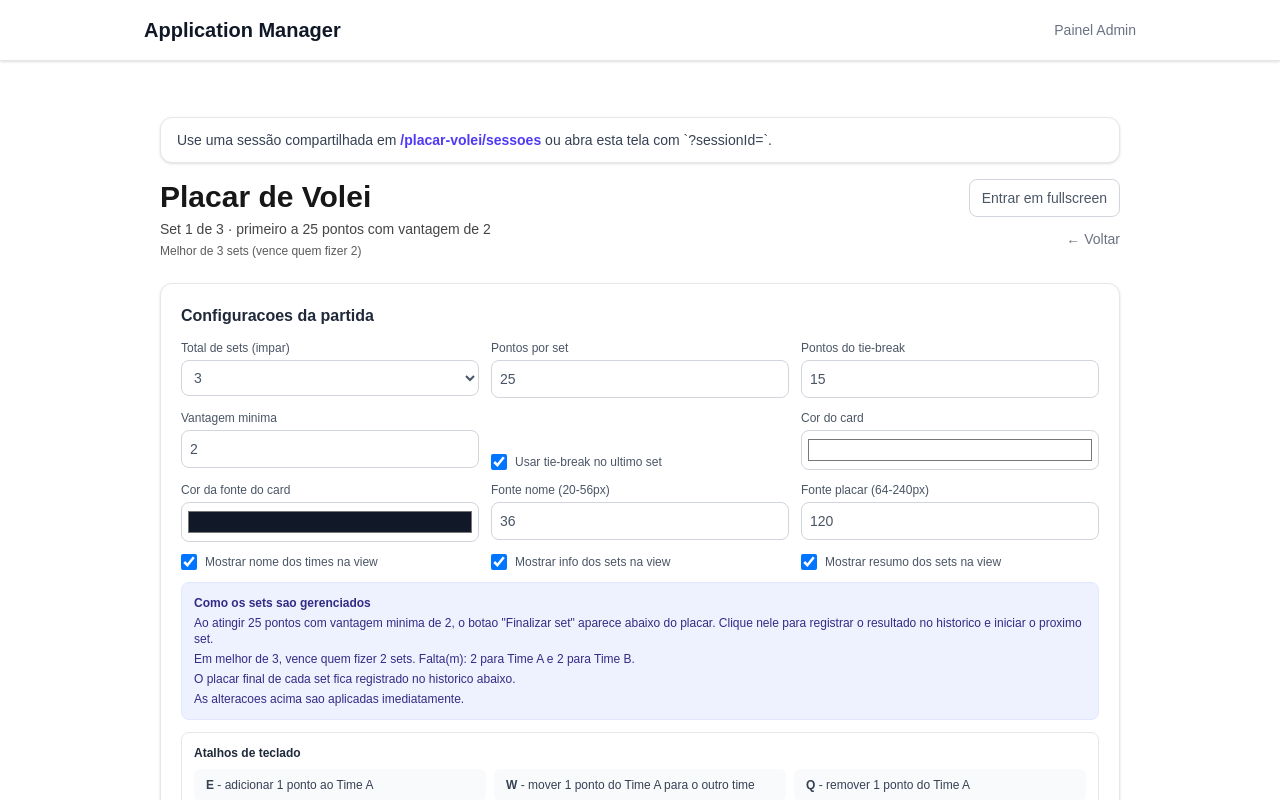
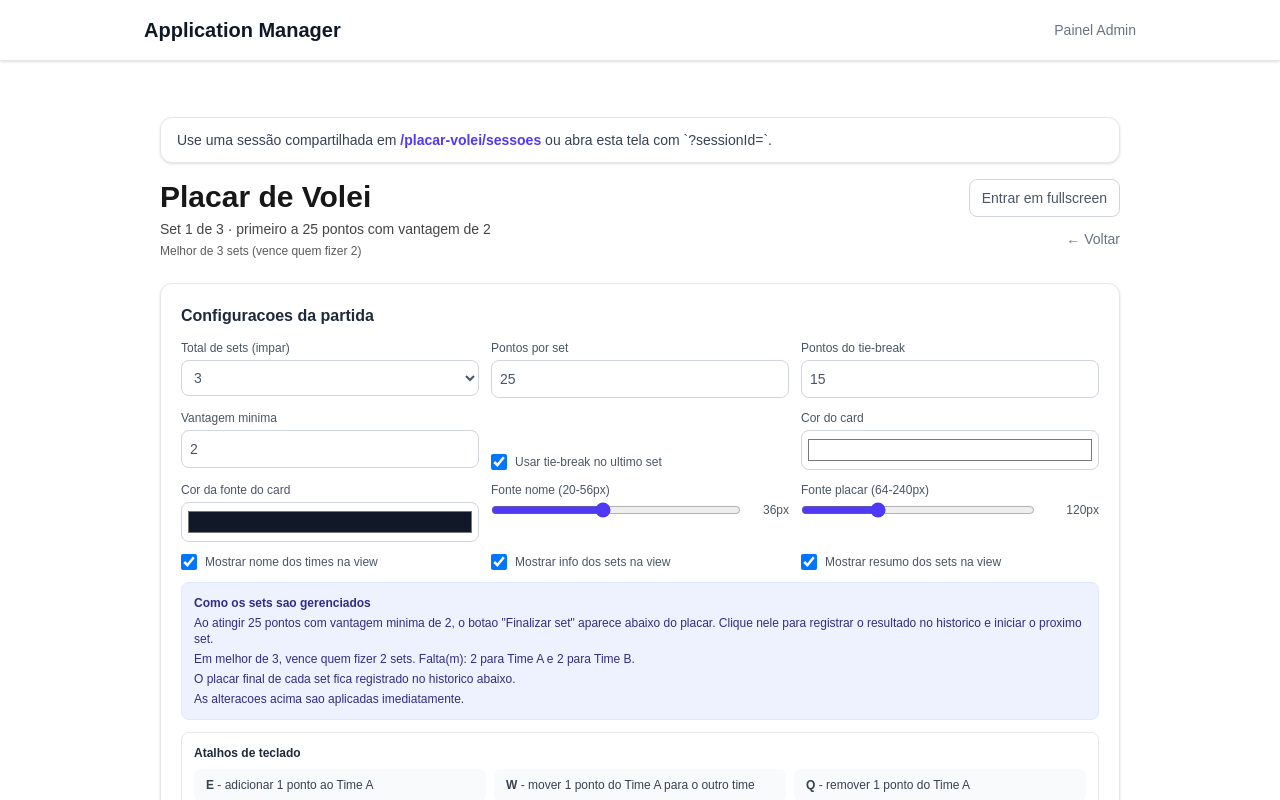
Before and after one commit to Digojos/application-manager, a Next.js app: page /placar-volei in a window 1280 px wide. Shown: the top 800 px of the page. Built offline with nearby package versions, Linux system fonts and the light colour scheme.

Commit message:
ajuste de cadastro de tela, troca de componente para aumenta fonte

```diff
--- a/app/admin/MiniAppForm.tsx
+++ b/app/admin/MiniAppForm.tsx
@@ -68,7 +68,7 @@
         <label className="block text-sm font-medium text-gray-700 mb-1">Título</label>
         <input
           {...register("title")}
-          className="w-full rounded-lg border border-gray-300 px-3 py-2 text-sm focus:outline-none focus:ring-2 focus:ring-indigo-500"
+          className="w-full rounded-lg border border-gray-300 px-3 py-2 text-sm font-mono focus:outline-none focus:ring-2 focus:ring-indigo-500 text-gray-900"
           placeholder="Ex: Placar de Vôlei"
         />
         {errors.title && <p className="mt-1 text-xs text-red-500">{errors.title.message}</p>}
@@ -78,7 +78,7 @@
         <label className="block text-sm font-medium text-gray-700 mb-1">Path</label>
         <input
           {...register("path")}
-          className="w-full rounded-lg border border-gray-300 px-3 py-2 text-sm font-mono focus:outline-none focus:ring-2 focus:ring-indigo-500"
+          className="w-full rounded-lg border border-gray-300 px-3 py-2 text-sm font-mono focus:outline-none focus:ring-2 focus:ring-indigo-500 text-gray-900"
           placeholder="Ex: /placar-volei"
           disabled={isEditing}
         />
@@ -91,7 +91,7 @@
         <textarea
           {...register("description")}
           rows={3}
-          className="w-full rounded-lg border border-gray-300 px-3 py-2 text-sm focus:outline-none focus:ring-2 focus:ring-indigo-500 resize-none"
+          className="w-full rounded-lg border border-gray-300 px-3 py-2 text-sm font-mono focus:outline-none focus:ring-2 focus:ring-indigo-500 text-gray-900"
           placeholder="Descreva o que essa aplicação faz..."
         />
         {errors.description && <p className="mt-1 text-xs text-red-500">{errors.description.message}</p>}
--- a/app/login/page.tsx
+++ b/app/login/page.tsx
@@ -46,7 +46,7 @@
           onChange={(e) => setEmail(e.target.value)}
           required
           autoComplete="email"
-          className="w-full rounded-lg border border-gray-300 px-3 py-2 text-sm focus:outline-none focus:ring-2 focus:ring-indigo-500"
+          className="w-full rounded-lg border border-gray-300 px-3 py-2 text-sm focus:outline-none focus:ring-2 focus:ring-indigo-500 text-gray-900"
           placeholder="admin@exemplo.com"
         />
       </div>
@@ -59,7 +59,7 @@
           onChange={(e) => setPassword(e.target.value)}
           required
           autoComplete="current-password"
-          className="w-full rounded-lg border border-gray-300 px-3 py-2 text-sm focus:outline-none focus:ring-2 focus:ring-indigo-500"
+          className="w-full rounded-lg border border-gray-300 px-3 py-2 text-sm focus:outline-none focus:ring-2 focus:ring-indigo-500 text-gray-900"
           placeholder="********"
         />
       </div>
--- a/app/placar-volei/page.tsx
+++ b/app/placar-volei/page.tsx
@@ -739,26 +739,32 @@
 
               <label className="text-xs text-gray-600 flex flex-col gap-1">
                 Fonte nome ({TEAM_NAME_SIZE_MIN}-{TEAM_NAME_SIZE_MAX}px)
+                <div className="flex items-center gap-2">
                   <input
-                  type="number"
+                    type="range"
                     min={TEAM_NAME_SIZE_MIN}
                     max={TEAM_NAME_SIZE_MAX}
                     value={safeTheme.teamNameSize}
                     onChange={(e) => updateTeamNameSize(e.target.value)}
-                  className="rounded-lg border border-gray-300 px-2 py-2 text-sm focus:outline-none focus:ring-2 focus:ring-indigo-500"
+                    className="flex-1 accent-indigo-600"
                   />
+                  <span className="w-10 text-right tabular-nums">{safeTheme.teamNameSize}px</span>
+                </div>
               </label>
 
               <label className="text-xs text-gray-600 flex flex-col gap-1">
                 Fonte placar ({SCORE_SIZE_MIN}-{SCORE_SIZE_MAX}px)
+                <div className="flex items-center gap-2">
                   <input
-                  type="number"
+                    type="range"
                     min={SCORE_SIZE_MIN}
                     max={SCORE_SIZE_MAX}
                     value={safeTheme.scoreSize}
                     onChange={(e) => updateScoreSize(e.target.value)}
-                  className="rounded-lg border border-gray-300 px-2 py-2 text-sm focus:outline-none focus:ring-2 focus:ring-indigo-500"
+                    className="flex-1 accent-indigo-600"
                   />
+                  <span className="w-14 text-right tabular-nums">{safeTheme.scoreSize}px</span>
+                </div>
               </label>
 
               <label className="text-xs text-gray-600 flex items-center gap-2 sm:pt-6 xl:pt-0 xl:items-end">
--- a/lib/validations.ts
+++ b/lib/validations.ts
@@ -1,6 +1,6 @@
 import { z } from "zod";
 
-const pathRegex = /^\/[a-z0-9]+(?:-[a-z0-9]+)*$/;
+const pathRegex = /^\/([a-z0-9]+(?:-[a-z0-9]+)*)(\/[a-z0-9]+(?:-[a-z0-9]+)*)*$/;
 
 export const miniAppSchema = z.object({
   title: z
```
Lines whose indentation alone changed are shown as unchanged.
